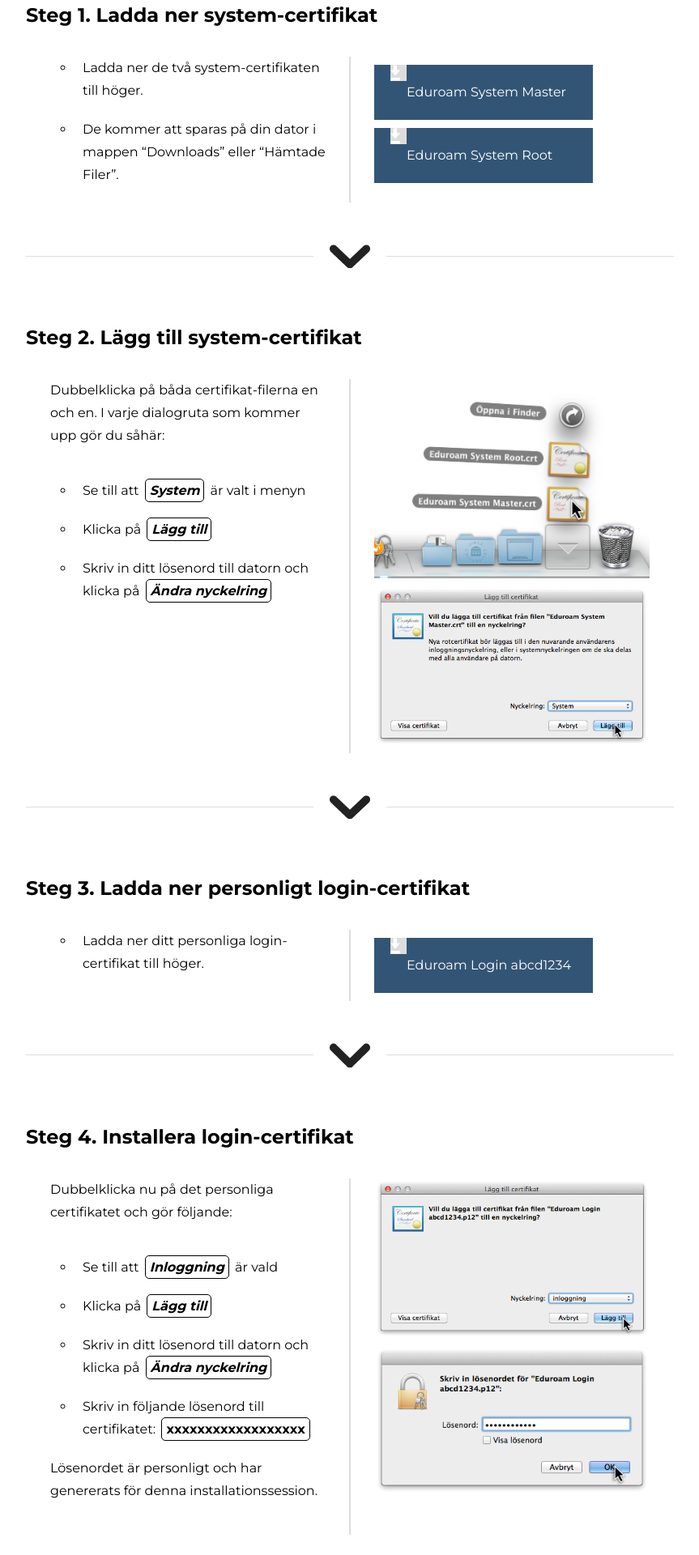
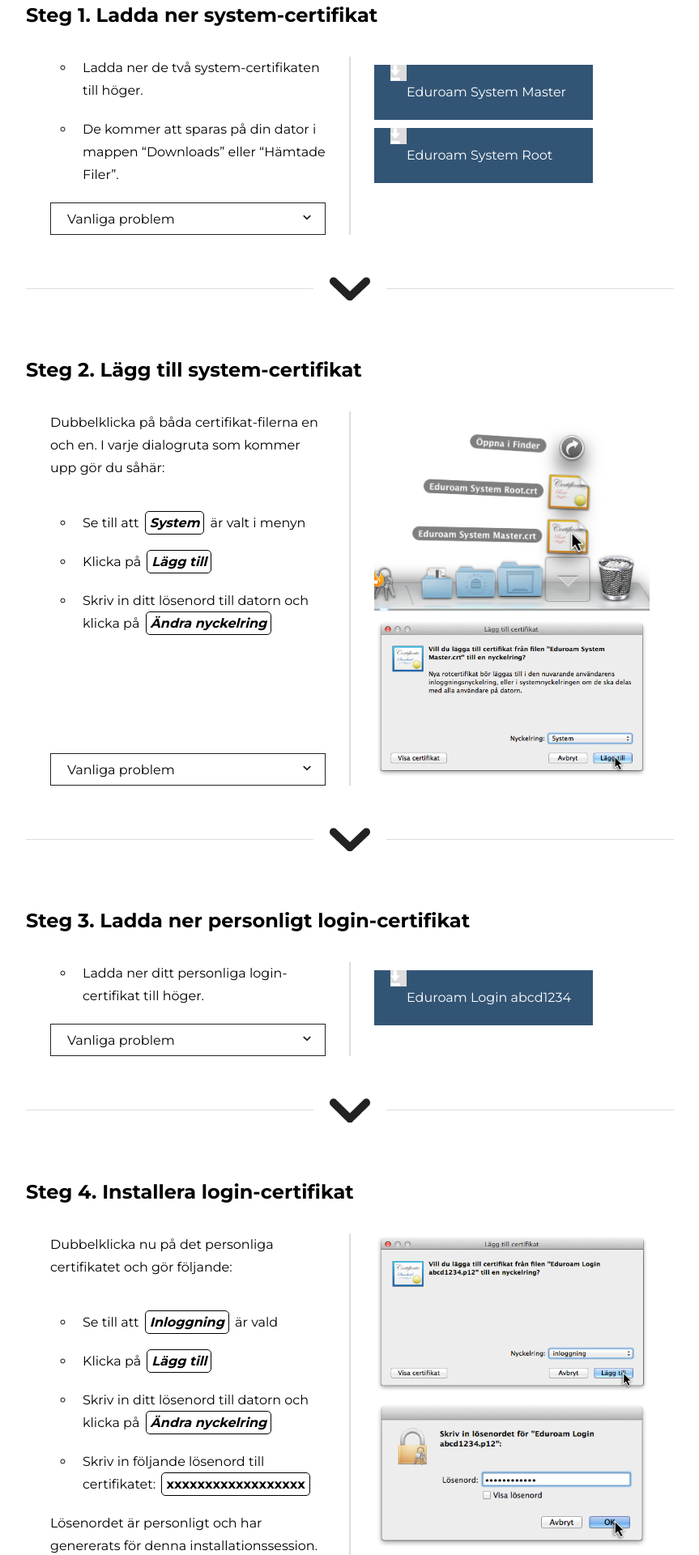
Before and after one commit to f95johansson/eduroam-design, a Jekyll site: the page built from macos.html, in a window 1280 px wide. Shown: the part 489-2409 px from the top of the page at 81% size, without its empty margins (208-1071 px from the left). Built offline with Jekyll 4.4.1, drawn with Linux system fonts in a browser that asks for light colours; some of the changed text lies outside the part shown.

Commit message:
Added Common problems box (non-interactive)

```diff
--- a/css/main.scss
+++ b/css/main.scss
@@ -239,6 +239,33 @@ footer {
 
   .instructions {
     vertical-align: top;
+
+    margin-bottom: 4rem; // .help height
+  }
+
+  .help {
+    border: .1rem solid $black;
+    height: 4rem;
+    line-height: 4rem;
+    width: calc(50% - 6rem);
+    position: absolute;
+    box-sizing: border-box;
+    padding: 0 2rem;
+    bottom: 6.6rem;
+    left: 3rem;
+    cursor: pointer;
+
+    &:after {
+      content: " ";
+      background-image: url('../images/small-arrow.svg');
+      background-repeat: no-repeat;
+      width: 2rem;
+      height: 2rem;
+      position: absolute;
+      right: 1rem;
+      top: 50%;
+      transform: translateY(-50%);
+    }
   }
 
   ::before {
--- a/macos.html
+++ b/macos.html
@@ -15,6 +15,8 @@ pagetitle: Installera Eduroam
       <div class="instructions">
         {% capture step-text %}{{ step.text }}{% endcapture %}
         {{ step-text | markdownify }}
+
+        <div class="help">Vanliga problem</div>
       </div><div class="display">
         {% if step.images == null %}
           {% include {{ step.html }} %}
```
Also changed, not shown: images/small-arrow.svg.
